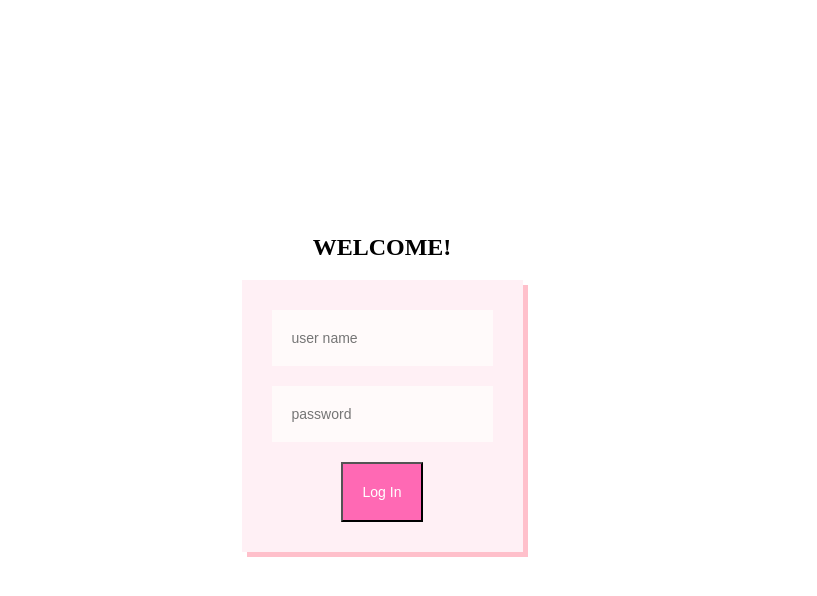
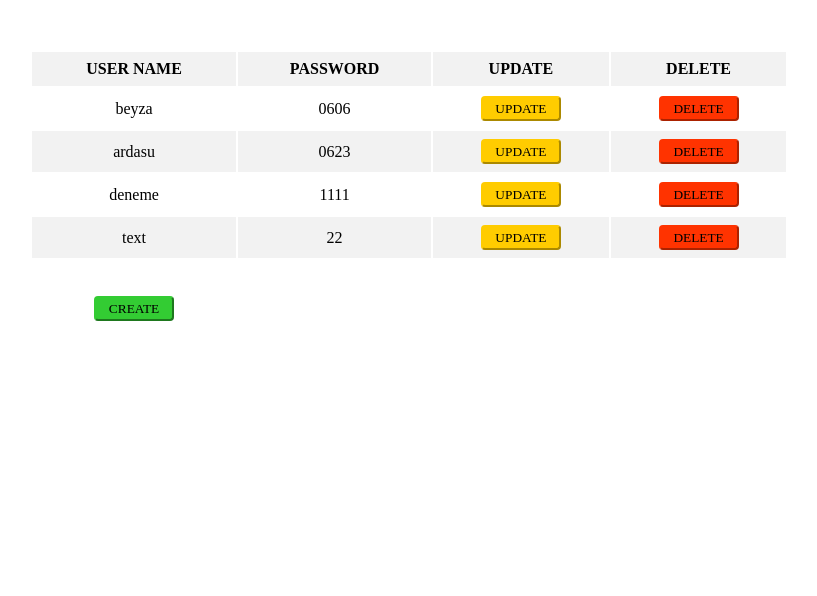
Before and after one commit to akkilicbeyza/react-frontend, a React (Create React App) app: page /pagelist in a window 1280 px wide. Shown: the top 596 px of the page, without its empty margins (258-1075 px from the left). Built offline with nearby package versions, Linux system fonts and the light colour scheme.

Commit message:
router kullanımı

```diff
--- a/package.json
+++ b/package.json
@@ -6,8 +6,10 @@
     "@testing-library/jest-dom": "^5.16.5",
     "@testing-library/react": "^13.4.0",
     "@testing-library/user-event": "^13.5.0",
+    "axios": "^1.4.0",
     "react": "^18.2.0",
     "react-dom": "^18.2.0",
+    "react-router-dom": "^6.14.1",
     "react-scripts": "5.0.1",
     "web-vitals": "^2.1.4"
   },
--- a/src/App.js
+++ b/src/App.js
@@ -1,62 +1,21 @@
 import './App.css';
-import Input from './components/input/Input'; //o componentsi kullanmak için yapıyoruz bunu
-import Button from './components/button/Button';
-import Form from './components/form/Form';
-import { useState } from 'react';
-import axios from 'axios';
+import PageList from './components/pages/PageList';
+import HomeScreen from './components/pages/HomeScreen';
+import { Routes, Route } from 'react-router-dom';
+import UpdateUser from './components/pages/UpdateUser';
+import CreateUser from './components/pages/CreateUser';
 
 
 function App() {
-  const [user, setUser] = useState({name: "", password: ""})
-  const handleChange = (e) => {
-    if(e.target.type === "text"){
-    setUser({...user, name:e.target.value})
-    console.log(user);
-    }
-    else {
-      setUser({...user, password:e.target.value})
-      console.log(user);
-    }
-  };
-  const handleClick = () => {
-    if(user.name === ""){
-      alert("user name cannot be empty");
-    }
-    else if(user.password === ""){
-      alert("password cannot be empty");
-    }
-    else{
-      alert("user name: " + user.name + " password: " + user.password);
-    }
 
 
-    const handleSave = (e) => {
-      e.preventDefault();
-
-      const url = 'https://localhost:44368/Auth/Authenticate';
-      const data = {
-        UserName : user.name,
-        Password : user.password
-      }
-
-      axios.post(url, data)
-      .then((result) => {
-        const dt = result.data;
-        })
-      .catch((error) => {
-        console.log(error)
-      })
-    }
-  };
   return (
-    <div className="App">
-      <h2>WELCOME!</h2>
-      <Form>
-        <Input type={"text"} value={user.name} placeHolder={"user name"} onChange={handleChange} />
-        <Input type={"password"} value={user.password} placeHolder={"password"} onChange={handleChange} />
-        <Button onClick={handleClick} />
-      </Form>
-    </div>
+      <Routes>
+        <Route path='/' element={<HomeScreen></HomeScreen>}></Route>
+        <Route path='/pagelist' element={<PageList></PageList>}></Route>
+        <Route path='/updateuser' element={<UpdateUser></UpdateUser>}></Route>
+        <Route path='/createuser' element={<CreateUser></CreateUser>}></Route>
+      </Routes>
   );
 }
 
--- /dev/null
+++ b/src/components/pages/CreateUser.css
@@ -0,0 +1,36 @@
+.CreateUser{
+    margin-top: 250px;
+    width: 60%;
+    margin-left: 280px;
+    text-align: center;
+}
+.btn-save{
+    height: 50px;
+    width: 100px;
+    border-radius: 4px;
+    border-color: #3366ff;
+    background-color: #3366ff;
+    font-family:'Times New Roman', Times, serif;
+    color: white;
+    font-size: large;
+}
+.input-username{
+    outline: none;
+    background-color: #FFFAFA;
+    width: 360px;
+    border: 0;
+    margin: 0px 0px 20px;
+    padding: 20px;
+    box-sizing: border-box;
+    font-size: 14px;
+}
+.input-password{
+    outline: none;
+    background-color: #FFFAFA;
+    width: 360px;
+    border: 0;
+    margin: 0px 0px 20px;
+    padding: 20px;
+    box-sizing: border-box;
+    font-size: 14px;
+}
--- /dev/null
+++ b/src/components/pages/CreateUser.js
@@ -0,0 +1,26 @@
+import React from 'react'
+import './CreateUser.css';
+import { useNavigate } from 'react-router-dom';
+
+
+function CreateUser() {
+    const navigate = useNavigate();
+
+
+    const handleClick = () => {
+        navigate('/pagelist');
+      };
+
+  return (
+    <div className='CreateUser'>
+        <h2>create user</h2>
+        <input className='input-username' type={"text"} placeHolder={"user name"}></input>
+        <br></br>
+        <input className='input-password' type={"password"} placeHolder={"password"}/>
+        <br></br>
+        <button className='btn-save' onClick={handleClick}>save</button>
+    </div>
+    );
+}
+
+export default CreateUser;
--- /dev/null
+++ b/src/components/pages/HomeScreen.css
@@ -0,0 +1,7 @@
+.HomeScreen{
+    display: flex;
+    justify-content: center;
+    align-items: center;
+    flex-direction: column;
+    height: calc(100vh - 50px);
+}
--- /dev/null
+++ b/src/components/pages/HomeScreen.js
@@ -0,0 +1,60 @@
+import './HomeScreen.css';
+import Input from '../input/Input'; //o componentsi kullanmak için yapıyoruz bunu
+import Button from '../button/Button';
+import Form from '../form/Form';
+import { useState } from 'react';
+import axios from 'axios';
+import { useNavigate } from 'react-router-dom';
+
+
+function HomeScreen() {
+  const [user, setUser] = useState({name: "", password: ""})
+  const navigate = useNavigate();
+
+  const handleChange = (e) => {
+    if(e.target.type === "text"){
+    setUser({...user, name:e.target.value})
+    console.log(user);
+    }
+    else {
+      setUser({...user, password:e.target.value})
+      console.log(user);
+    }
+  };
+  const handleClick = () => {
+    navigate('/pagelist');
+  };
+
+  const handleSave = (e) => {
+    e.preventDefault();
+
+    const url = 'https://localhost:44368/api/User/registration';
+    const data = {
+      UserName : user.name,
+      Password : user.password
+    }
+
+    axios.post(url, data)
+    .then((result) => {
+      const dt = result.data;
+      })
+    .catch((error) => {
+      console.log(error)
+    })
+  };
+
+  return (
+    <div className="HomeScreen">
+      <h2>WELCOME!</h2>
+      <Form>
+        <Input type={"text"} value={user.name} placeHolder={"user name"} onChange={handleChange} />
+        <Input type={"password"} value={user.password} placeHolder={"password"} onChange={handleChange} />
+        <Button onClick={handleSave} />
+        <br></br>
+        <Button onClick={handleClick}>geç</Button>
+      </Form>
+    </div>
+  );
+}
+
+export default HomeScreen;
--- /dev/null
+++ b/src/components/pages/PageList.css
@@ -0,0 +1,40 @@
+.PageList{
+    margin-top: 50px;
+    width: 60%;
+    margin-left: 280px;
+    text-align: center;
+}
+.PageList th, .PageList td{
+    padding: 8px;
+}
+.PageList th{
+    text-align: center;
+    background-color: #f2f2f2;
+}
+.PageList tr:nth-child(even){
+    background-color: #f2f2f2;
+}
+.btn-update{
+    height: 25px;
+    width: 80px;
+    border-radius: 4px;
+    border-color: #ffcc00;
+    background-color: #ffcc00;
+    font-family:'Times New Roman', Times, serif;
+}
+.btn-delete{
+    height: 25px;
+    width: 80px;
+    border-radius: 4px;
+    border-color:  #ff3300    ;
+    background-color:  #ff3300 ;
+    font-family:'Times New Roman', Times, serif;
+}
+.btn-create{
+    height: 25px;
+    width: 80px;
+    border-radius: 4px;
+    border-color:  #33cc33    ;
+    background-color:  #33cc33 ;
+    font-family:'Times New Roman', Times, serif;
+}
--- /dev/null
+++ b/src/components/pages/PageList.js
@@ -0,0 +1,57 @@
+import React from 'react'
+import './PageList.css';
+import { useNavigate } from 'react-router-dom';
+
+function PageList() {
+  const navigate = useNavigate();
+
+  const handleClick = () => {
+    navigate('/updateuser');
+  };
+  const ClickHandle = () => {
+    navigate('/createuser');
+  };
+  return (
+    <table className='PageList'>
+      <thead>
+        <tr>
+          <th>USER NAME</th>
+          <th>PASSWORD</th>
+          <th>UPDATE</th>
+          <th>DELETE</th>
+        </tr>
+        </thead>
+        <tbody>
+          <tr>
+            <td>beyza</td>
+            <td>0606</td>
+            <td><button className='btn-update' onClick={handleClick}>UPDATE</button></td>
+            <td><button className='btn-delete'>DELETE</button></td>
+          </tr>
+          <tr>
+            <td>ardasu</td>
+            <td>0623</td>
+            <td><button className='btn-update'onClick={handleClick}>UPDATE</button></td>
+            <td><button className='btn-delete'>DELETE</button></td>
+          </tr>
+          <tr>
+            <td>deneme</td>
+            <td>1111</td>
+            <td><button className='btn-update'onClick={handleClick}>UPDATE</button></td>
+            <td><button className='btn-delete'>DELETE</button></td>
+          </tr>
+          <tr>
+            <td>text</td>
+            <td>22</td>
+            <td><button className='btn-update'onClick={handleClick}>UPDATE</button></td>
+            <td><button className='btn-delete'>DELETE</button></td>
+          </tr>
+        </tbody>
+        <br></br>
+        <br></br>
+        <button className='btn-create'onClick={ClickHandle}>CREATE</button>
+    </table>
+    )
+}
+
+export default PageList;
--- /dev/null
+++ b/src/components/pages/UpdateUser.css
@@ -0,0 +1,6 @@
+.UpdateUser{
+    margin-top: 50px;
+    width: 60%;
+    margin-left: 280px;
+    text-align: center;
+}
--- /dev/null
+++ b/src/components/pages/UpdateUser.js
@@ -0,0 +1,15 @@
+import React from 'react'
+import './UpdateUser.css';
+
+
+function UpdateUser() {
+
+
+  return (
+    <div className='UpdateUser'>
+        <h2>helllllllllllllllllllloooooooooooğğğğğğğğğğğğğğ</h2>
+    </div>
+    );
+}
+
+export default UpdateUser;
--- a/src/index.js
+++ b/src/index.js
@@ -1,10 +1,13 @@
 import React from 'react';
 import ReactDOM from 'react-dom/client';
 import App from './App';
+import {BrowserRouter as Router} from 'react-router-dom';
 
 const root = ReactDOM.createRoot(document.getElementById('root'));
 root.render(
   <React.StrictMode>
-    <App />
+    <Router>
+      <App />
+    </Router>
   </React.StrictMode>
 );
```
Also changed, not shown: 1 other file (tests, documents, lock files or other folders).
